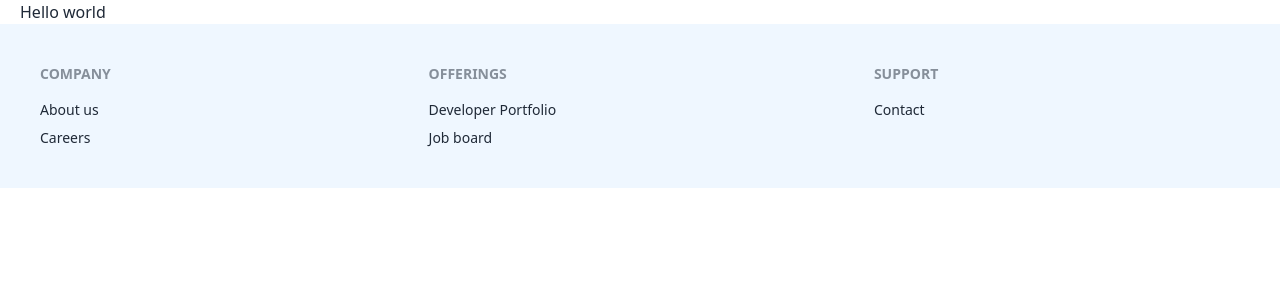
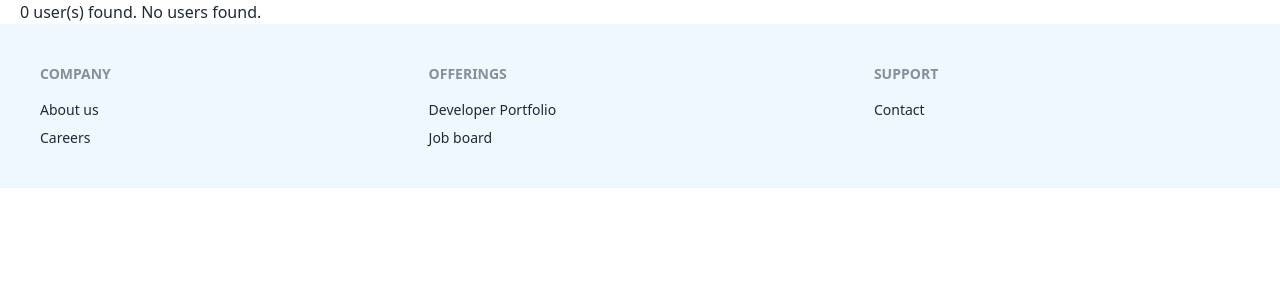
Before and after one commit to KTC96/StackPortfolio, a Django app: template templates/index.html in a window 1280 px wide. Shown: the part 68-368 px from the top of the page. Run offline with Django 3.2, Linux system fonts and the light colour scheme; the template is opened without the code that fills it, so the values that code supplies are empty; style sheets or scripts are compiled from the project's sources; parts of the project's set-up code (start-up, migrations or seed data) failed here and were passed over.

Commit message:
add slug for users and output on homepage

```diff
--- a/stackportfolio/urls.py
+++ b/stackportfolio/urls.py
@@ -14,17 +14,19 @@ Including another URLconf
     2. Add a URL to urlpatterns:  path('blog/', include('blog.urls'))
 """
 from django.contrib import admin
-from django.views.generic import TemplateView
 from django.urls import path, include
-from custom_account.views import TechUserSignupView, RecruiterUserSignupView
+from custom_account.views import (
+    TechUserSignupView, RecruiterUserSignupView, UserProfileDetailView, IndexView)
+
 
 urlpatterns = [
     path('admin/', admin.site.urls),
     path('accounts/', include('allauth.urls')),
-    path('', TemplateView.as_view(template_name='index.html'), name='homepage'),
+    path('', IndexView.as_view(), name='homepage'),
     path('accounts/signup/tech/',
          TechUserSignupView.as_view(), name='tech_user_signup'),
     path('accounts/signup/recruiter/',
          RecruiterUserSignupView.as_view(), name='recruiter_user_signup'),
+    path('user/<slug:slug>/', UserProfileDetailView.as_view(), name='user_profile'),
 
 ]
--- a/templates/index.html
+++ b/templates/index.html
@@ -1,3 +1,10 @@
 {% extends "base.html" %} {% block content %}
-  <h1>Hello world</h1>
+
+{{ users|length }} user(s) found.
+
+{% for user in users %}
+<a href="{% url 'user_profile' slug=user.slug %}">{{ user.username }}</a><br />
+{% empty %}
+No users found.
+{% endfor %}
 {% endblock %}
```
Also changed, not shown: custom_account/migrations/0001_initial.py, custom_account/migrations/0002_alter_techuserprofile_user.py (added), custom_account/migrations/0003_alter_recruiteruserprofile_user.py (added).
